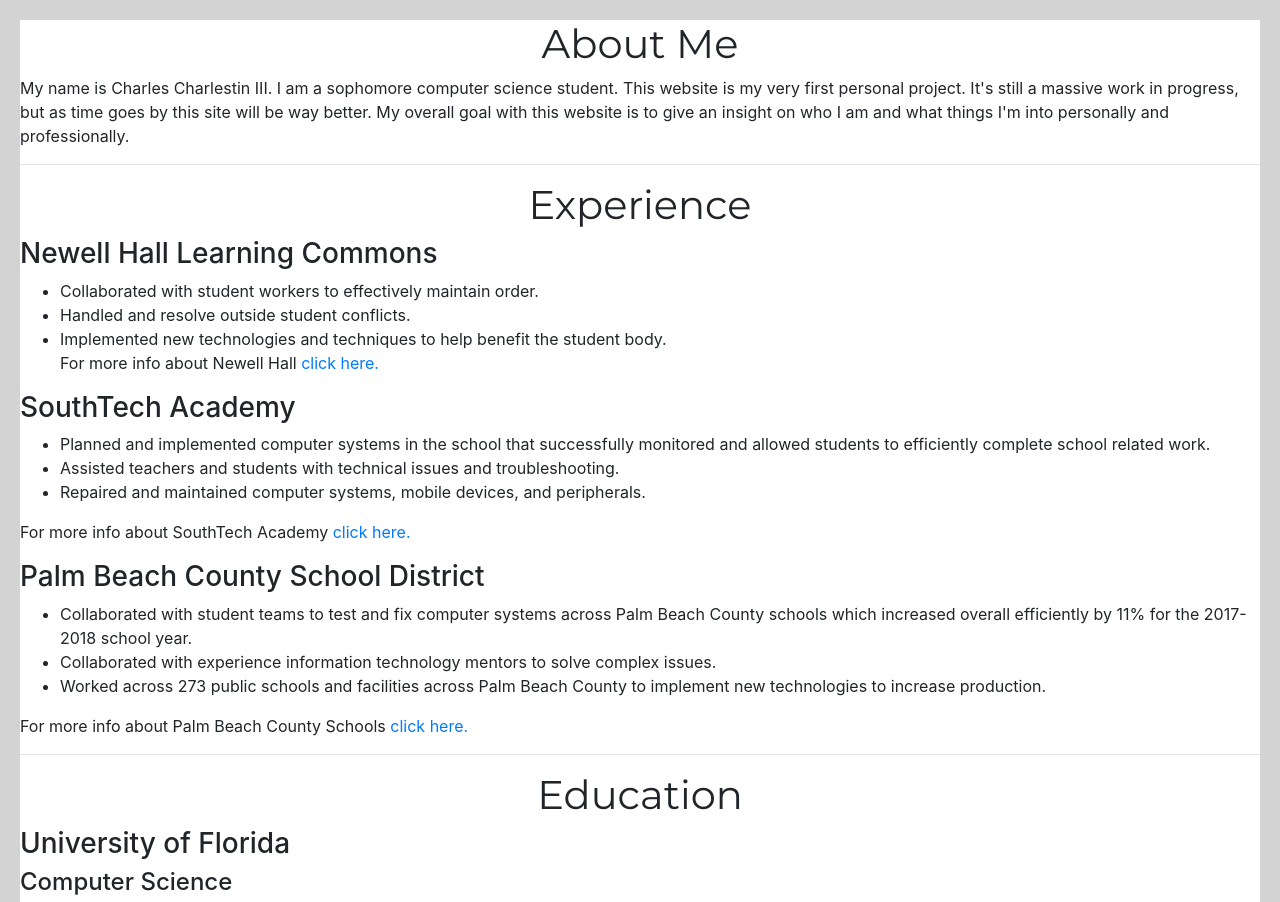
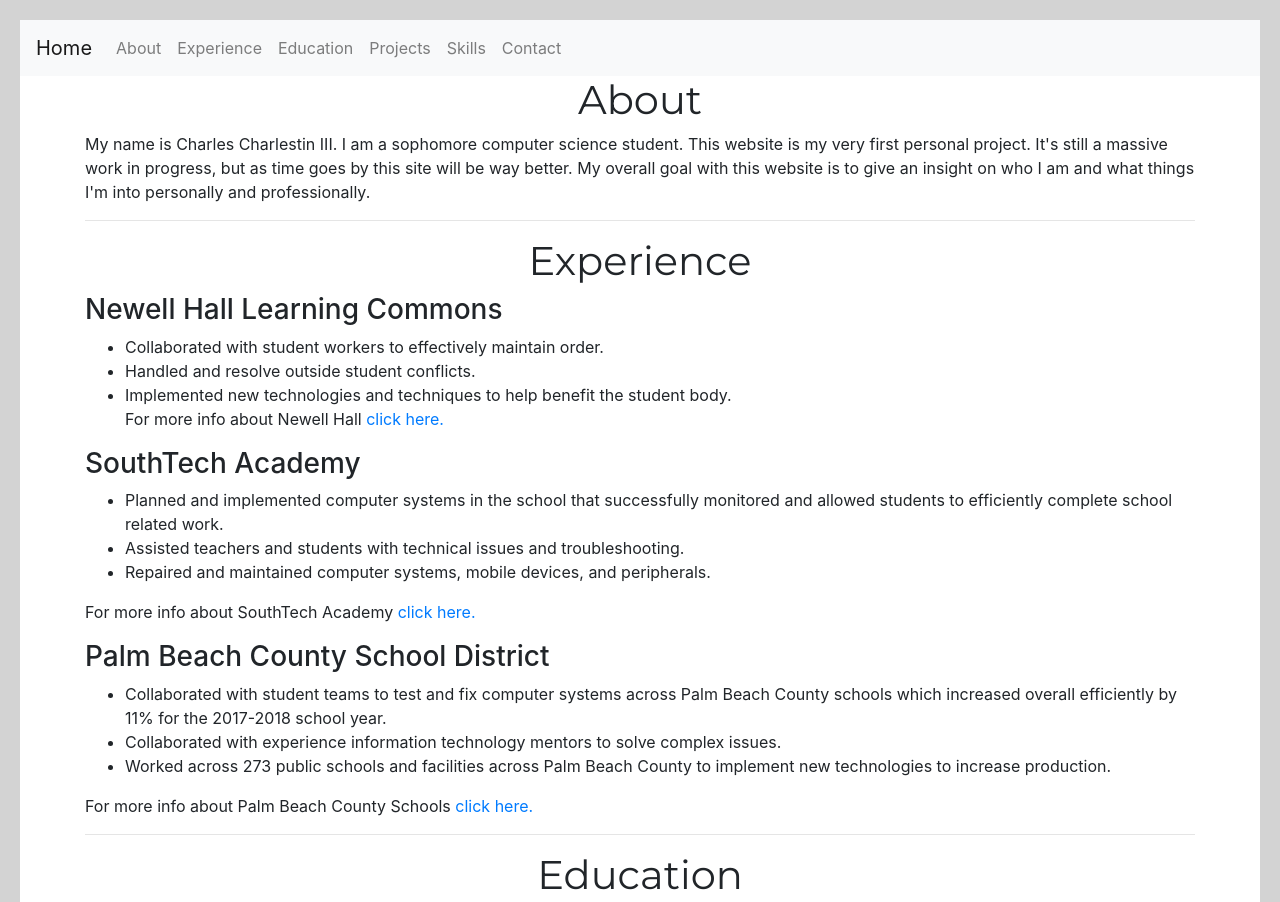
Before and after one commit to ccharlestin/ccharlestin.github.io, a plain HTML site: page index.html in a window 1280 px wide. Shown: the top 902 px of the page. Drawn offline with nearby package versions, Linux system fonts and the light colour scheme.

Commit message:
Added nav bar and structual changes

```diff
--- a/index.html
+++ b/index.html
@@ -5,7 +5,14 @@
 	<!--<link rel="stylesheet" type="text/css" href="colors.css">-->
 	<!--Base template for website-->
 	<link rel="stylesheet" type="text/css" href="template.css">
+	<!--jQuery CDN-->
+	<script src="https://code.jquery.com/jquery-3.4.1.js" integrity="sha256-WpOohJOqMqqyKL9FccASB9O0KwACQJpFTUBLTYOVvVU="
+  crossorigin="anonymous"></script>
+  <!--Bootstrap-->
+  	<script src="https://stackpath.bootstrapcdn.com/bootstrap/4.3.1/js/bootstrap.min.js"></script>
+  	<!--Bootstrap-->
 	<link rel="stylesheet" type="text/css" href="css/bootstrap.css">
+
 	<!--font-family: 'Montserrat', sans-serif; -->
 	<link href="https://fonts.googleapis.com/css?family=Montserrat:400,700&display=swap" rel="stylesheet">
 	<!--font-family: 'Quicksand', sans-serif;-->
@@ -13,17 +20,47 @@
 	<!--Konami code (For special effects)-->
 	<script src="konami.js"></script>
 </head>
+<body>
 
 
-<body>
+<nav class="navbar navbar-expand-lg navbar-light bg-light">
+  <a class="navbar-brand" href="#">Home</a>
+  <button class="navbar-toggler" type="button" data-toggle="collapse" data-target="#navbarSupportedContent" aria-controls="navbarSupportedContent" aria-expanded="false" aria-label="Toggle navigation">
+    <span class="navbar-toggler-icon"></span>
+  </button>
 
-<h1 class="sections">About Me</h1>
+  <div class="collapse navbar-collapse" id="navbarSupportedContent">
+    <ul class="navbar-nav mr-auto">
+      <li class="nav-item">
+        <a class="nav-link" href="#about">About</a>
+      </li>
+      <li class="nav-item">
+        <a class="nav-link" href="#experience">Experience</a>
+      </li>
+      <li class="nav-item">
+        <a class="nav-link" href="#education">Education</a>
+      </li>
+      <li class="nav-item">
+        <a class="nav-link" href="#projects">Projects</a>
+      </li>
+      <li class="nav-item">
+        <a class="nav-link" href="#skills">Skills</a>
+      </li>
+      <li class="nav-item">
+        <a class="nav-link" href="#contact">Contact</a>
+      </li>
+    </ul>
+</nav>
+
+<!--This div container is for the document spacing -->
+<div class="container">
+<h1 class="sections" name="about">About</h1>
 <p>My name is Charles Charlestin III. I am a sophomore computer science student. This website is my very first personal project. It's still a massive work in progress, but as time goes by this site will be way better. My overall goal with this website is to give an insight on who I am and what things I'm into personally and professionally.
 </p>
 
 <hr>
 
-<h1 class="sections">Experience</h1>
+<h1 class="sections"><a name="experience">Experience</h1>
 <h3>Newell Hall Learning Commons</h3>
 <ul>
 	<li>Collaborated with student workers to effectively maintain order.</li>
@@ -50,7 +87,7 @@
 <hr>
 
 
-<h1 class="sections">Education</h1>
+<h1 class="sections"><a name="education">Education</h1>
 <h3>University of Florida</h3>
 <h4>Computer Science</h4>
 <h4>CS Related Classes</h4>
@@ -65,13 +102,13 @@
 <hr>
 
 
-<h1 class="sections">Projects</h1>
+<h1 class="sections"><a name="projects">Projects</h1>
 <p>Project lol this <span>is</span> my project.</p>
 <p>Other projects will be listed here soon.</p>
 <hr>
 
 
-<h1 class="sections">Skills</h1>
+<h1 class="sections"><a name="skills">Skills</h1>
 <ul>
 	<li>Java</li>
 	<li>C++</li>
@@ -82,8 +119,11 @@
 </ul>
 <hr>
 
-<h1 class="sections">Contact</h1>
+<h1 class="sections"><a name="contact"></a>Contact</h1>
 <p>If you want to get in touch, feel free to email me. My email is ccharlestin@gmail.com. I'll try to respond to you as soon as possible.</p>
+
+
+
 
 <h1 class="sections">Suggestions</h1>
 <p>Please feel free to make any suggestions for the improvement of my website.</p>
@@ -95,9 +135,9 @@
   <label for="suggestion_textbox">Suggestions</label>
   <textarea class="form-control rounded-0" id="suggestion_textbox" rows="10"></textarea>
 </div>
-<button class="btn btn-default"> Submit</button>
+<button class="btn btn-disabled"> Submit</button>
 
-
+</div>
 <p><a href="TicTacToe.html">Tic-Tac-Toe *Out of order*</a></p>
 <!--<p><a href="First_File.html">To First_File.html</a></p>
 <p><a href="registration.html">To registration.html</a></p> -->
```
